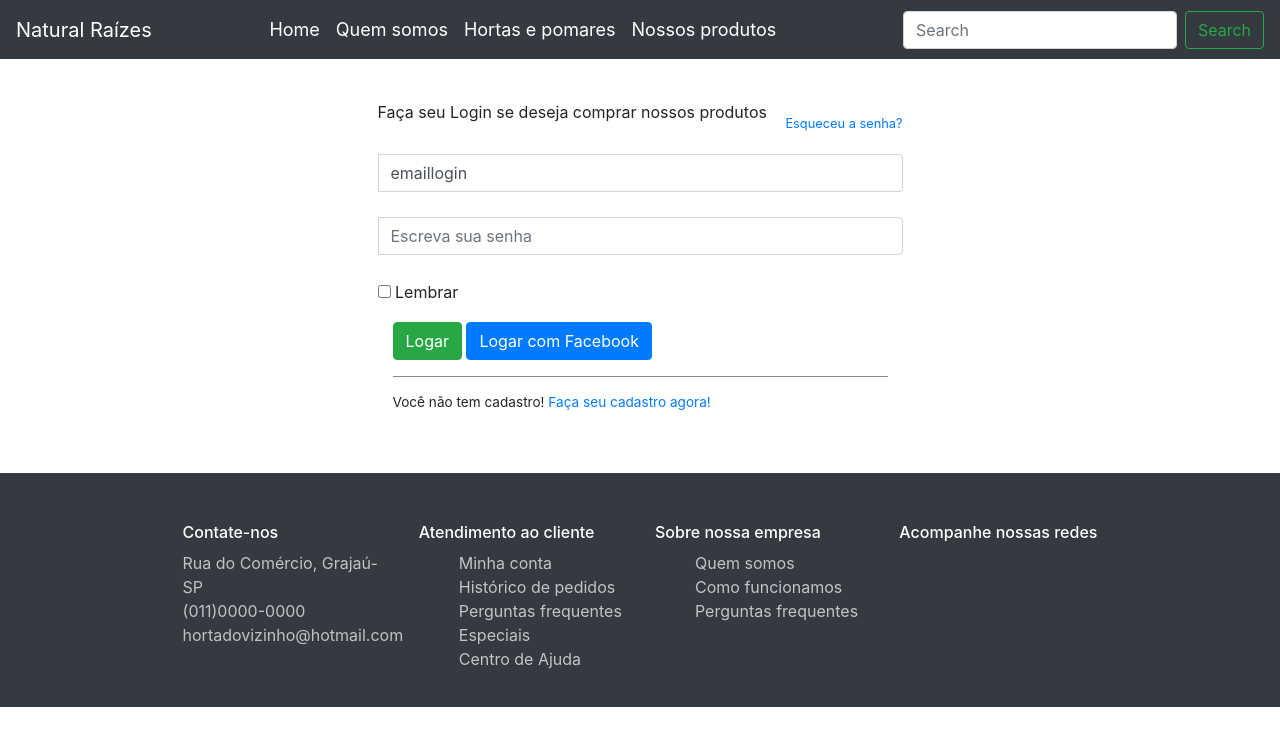
After one commit to sheyla-sbarbosa/projetodh, a PHP site: page /loginvendedor.html in a window 1280 px wide. The commit adds this page. Shown: the top 746 px of the page. Run offline with PHP 8.4, Linux system fonts and the light colour scheme.

Commit message:
telas de logins
telas de logins comprador e vendedor

```diff
--- /dev/null
+++ b/loginvendedor.html
@@ -0,0 +1,270 @@
+
+<!DOCTYPE html>
+<html lang="en">
+  <head>
+    <meta charset="UTF-8">
+    <meta name="viewport" content="width=device-width, initial-scale=1.0">
+    <meta http-equiv="X-UA-Compatible" content="ie=edge">
+    <link rel="stylesheet" href="https://stackpath.bootstrapcdn.com/bootstrap/4.1.3/css/bootstrap.min.css" integrity="sha384-MCw98/SFnGE8fJT3GXwEOngsV7Zt27NXFoaoApmYm81iuXoPkFOJwJ8ERdknLPMO" crossorigin="anonymous">
+    <link rel="stylesheet" href="sprint1.css">
+    <title> Confirme sus senha</title>
+  </head>
+  <body>
+
+
+    <header>
+
+        <nav class="navbar navbar-expand-lg fixed-top navbar-light bg-dark ">
+            <a class="navbar-brand " href="#">
+                Natural Raízes
+            </a>
+            <button class="navbar-toggler" type="button" data-toggle="collapse" data-target="#navbarSupportedContent"
+                aria-controls="navbarSupportedContent" aria-expanded="false" aria-label="Toggle navigation">
+                <span class="navbar-toggler-icon"></span>
+            </button>
+
+            <div class="collapse navbar-collapse" id="navbarSupportedContent">
+                <ul class="navbar-nav m-auto">
+                    <li class="nav-item active">
+                        <a class="nav-link" href="#">Home <span class="sr-only"></span></a>
+                    </li>
+                    <li class="nav-item active">
+                        <a class="nav-link" href="#"> Quem somos <span class="sr-only">(current)</span></a>
+                    </li>
+                    <li class="nav-item active">
+                        <a class="nav-link" href="#">Hortas e pomares<span class="sr-only">(current)</span></a>
+                    </li>
+                    <li class="nav-item active">
+                        <a class="nav-link" href="#">Nossos produtos<span class="sr-only">(current)</span></a>
+                    </li>
+                </ul>
+                <div id="icones-nav">
+                    <span>
+                        <i class="fas fa-cart-plus display-5"></i>
+                    </span>
+                </div>
+                <form class="form-inline my-2 my-lg-0">
+                    <input class="form-control mr-sm-2" type="search" placeholder="Search" aria-label="Search">
+                    <button class="btn btn-outline-success my-2 my-sm-0" type="submit">Search</button>
+                </form>
+        </nav>
+    </header>
+
+    <div class="container">
+        <div id="loginbox" style="margin-top:100px;" class="mainbox col-md-6 col-md-offset-3 col-sm-8 col-sm-offset-2">
+            <div class="panel panel-info" >
+                    <div class="panel-heading">
+                        <div class="panel-title">Faça seu Login se deseja comprar nossos produtos</div>
+                        <div style="float:right; font-size: 80%; position: relative; top:-10px"><a href="#">Esqueceu a senha?</a></div>
+                    </div>
+
+                    <div style="padding-top:30px" class="panel-body" >
+
+                        <div style="display:none" id="login-alert" class="alert alert-danger col-sm-12"></div>
+
+                        <form id="loginform" class="form-horizontal" role="form">
+
+                            <div style="margin-bottom: 25px" class="input-group">
+                                        <span class="input-group-addon"><i class="glyphicon glyphicon-user"></i></span>
+                                        <input id="login-username" type="email" class="form-control" name="loginemail" value="emaillogin" placeholder="Escreva aqui seu email">
+                                    </div>
+
+                            <div style="margin-bottom: 25px" class="input-group">
+                                        <span class="input-group-addon"><i class="glyphicon glyphicon-lock"></i></span>
+                                        <input id="login-password" type="password" class="form-control" name="password" placeholder="Escreva sua senha">
+                                    </div>
+
+
+
+                            <div class="input-group">
+                                      <div class="checkbox">
+                                        <label>
+                                          <input id="login-remember" type="checkbox" name="lembrar" value="1"> Lembrar
+                                        </label>
+                                      </div>
+                                    </div>
+
+
+                                <div style="margin-top:10px" class="form-group">
+
+
+                                    <!-- Button -->
+
+                                    <div class="col-sm-12 controls">
+                                      <a id="btn-login" href="#" class="btn btn-success">Logar  </a>
+                                      <a id="btn-fblogin" href="#" class="btn btn-primary">Logar com Facebook</a>
+
+                                    </div>
+                                </div>
+
+
+                                <div class="form-group">
+                                    <div class="col-md-12 control">
+                                        <div style="border-top: 1px solid#888; padding-top:15px; font-size:85%" >
+                                           Você não tem cadastro!
+                                        <a href="#" onClick="$('#loginbox').hide(); $('#signupbox').show()">
+                                            Faça seu cadastro agora!
+                                        </a>
+                                        </div>
+                                    </div>
+                                </div>
+                            </form>
+
+
+
+                        </div>
+                    </div>
+        </div>
+        <div id="signupbox" style="display:none; margin-top:50px" class="mainbox col-md-6 col-md-offset-3 col-sm-8 col-sm-offset-2">
+                    <div class="panel panel-info">
+                        <div class="panel-heading">
+                            <div class="panel-title">Sign Up</div>
+                            <div style="float:right; font-size: 85%; position: relative; top:-10px"><a id="signinlink" href="#" onclick="$('#signupbox').hide(); $('#loginbox').show()">Sign In</a></div>
+                        </div>
+                        <div class="panel-body" >
+                            <form id="signupform" class="form-horizontal" role="form">
+
+                                <div id="signupalert" style="display:none" class="alert alert-danger">
+                                    <p>Error:</p>
+                                    <span></span>
+                                </div>
+
+
+
+                                <div class="form-group">
+                                    <label for="email" class="col-md-3 control-label">Email</label>
+                                    <div class="col-md-9">
+                                        <input type="text" class="form-control" name="email" placeholder="Email Address">
+                                    </div>
+                                </div>
+
+                                <div class="form-group">
+                                    <label for="firstname" class="col-md-3 control-label">First Name</label>
+                                    <div class="col-md-9">
+                                        <input type="text" class="form-control" name="firstname" placeholder="First Name">
+                                    </div>
+                                </div>
+                                <div class="form-group">
+                                    <label for="lastname" class="col-md-3 control-label">Last Name</label>
+                                    <div class="col-md-9">
+                                        <input type="text" class="form-control" name="lastname" placeholder="Last Name">
+                                    </div>
+                                </div>
+                                <div class="form-group">
+                                    <label for="password" class="col-md-3 control-label">Password</label>
+                                    <div class="col-md-9">
+                                        <input type="password" class="form-control" name="passwd" placeholder="Password">
+                                    </div>
+                                </div>
+
+                                <div class="form-group">
+                                    <label for="icode" class="col-md-3 control-label">Invitation Code</label>
+                                    <div class="col-md-9">
+                                        <input type="text" class="form-control" name="icode" placeholder="">
+                                    </div>
+                                </div>
+
+                                <div class="form-group">
+                                    <!-- Button -->
+                                    <div class="col-md-offset-3 col-md-9">
+                                        <button id="btn-signup" type="button" class="btn btn-info"><i class="icon-hand-right"></i> &nbsp Sign Up</button>
+                                        <span style="margin-left:8px;">or</span>
+                                    </div>
+                                </div>
+
+                                <div style="border-top: 1px solid #999; padding-top:20px"  class="form-group">
+
+                                    <div class="col-md-offset-3 col-md-9">
+                                        <button id="btn-fbsignup" type="button" class="btn btn-primary"><i class="icon-facebook"></i>   Sign Up with Facebook</button>
+                                    </div>
+
+                                </div>
+
+
+
+                            </form>
+                         </div>
+                    </div>
+
+
+
+
+         </div>
+    </div>
+
+    <footer class="bg-dark">
+
+        <div class="container">
+            <div class="row">
+
+
+                <div class=" col-12 col-lg-3">
+                    <h6> Contate-nos</h6>
+                    <ul class="navbar-nav contato">
+                        <li>
+                            <a href="">
+                                <i class="fas fa-map-marker-alt"></i>
+                                Rua do Comércio, Grajaú- SP
+                            </a>
+
+                        </li>
+
+                        <li>
+                            <a href="">
+                                <i class="fas fa-mobile-alt"></i>
+                                (011)0000-0000
+                            </a>
+                        </li>
+
+                        <li>
+                            <a href="">
+                                <i class="far fa-envelope"></i>
+                                hortadovizinho@hotmail.com
+                            </a>
+                        </li>
+                    </ul>
+                </div>
+                <div class=" col-4 col-lg-3">
+                    <h6> Atendimento ao cliente </h6>
+                    <ul>
+                        <li>Minha conta</li>
+                        <li> Histórico de pedidos</li>
+                        <li>Perguntas frequentes</li>
+                        <li>Especiais</li>
+                        <li>Centro de Ajuda</li>
+                    </ul>
+                </div>
+
+                <div class="col-4 col-lg-3">
+                    <h6> Sobre nossa empresa </h6>
+                    <ul>
+                        <li>Quem somos</li>
+                        <li> Como funcionamos</li>
+                        <li>Perguntas frequentes</li>
+                    </ul>
+                </div>
+
+                <div class="col-4 col-lg-3">
+                    <h6 class="text-right"> Acompanhe nossas redes </h6>
+                    <ul>
+                        <li class="media">
+                            <a href="" class="display-4">
+                                <i class="fab fa-facebook-square "></i>
+                            </a>
+                        </li>
+
+                        <li class="media">
+                            <a href="" class="display-4">
+                                <i class="fab fa-instagram"></i>
+                            </a>
+                        </li>
+                    </ul>
+                </div>
+            </div>
+        </div>
+    </footer>
+    <script src="https://code.jquery.com/jquery-3.3.1.slim.min.js" integrity="sha384-q8i/X+965DzO0rT7abK41JStQIAqVgRVzpbzo5smXKp4YfRvH+8abtTE1Pi6jizo" crossorigin="anonymous"></script>
+    <script src="https://cdnjs.cloudflare.com/ajax/libs/popper.js/1.14.3/umd/popper.min.js" integrity="sha384-ZMP7rVo3mIykV+2+9J3UJ46jBk0WLaUAdn689aCwoqbBJiSnjAK/l8WvCWPIPm49" crossorigin="anonymous"></script>
+    <script src="https://stackpath.bootstrapcdn.com/bootstrap/4.1.3/js/bootstrap.min.js" integrity="sha384-ChfqqxuZUCnJSK3+MXmPNIyE6ZbWh2IMqE241rYiqJxyMiZ6OW/JmZQ5stwEULTy" crossorigin="anonymous"></script>
+</body>
+</html>
--- a/sprint1.css
+++ b/sprint1.css
@@ -3,6 +3,11 @@
 margin-bottom: 150rem;
 }
 
+.container {
+    display:flex;
+    justify-content: center;
+    align-items: center;
+}
 .arredondamento {
     border-radius: 70px;
     align-items: center;
@@ -86,6 +91,3 @@ footer ul .media {
 }
 
 #frutas > .container {
-
-margin-top: 30px;
-}
```
Also changed, not shown: logincomprador.html (added, +270 -0 lines).
